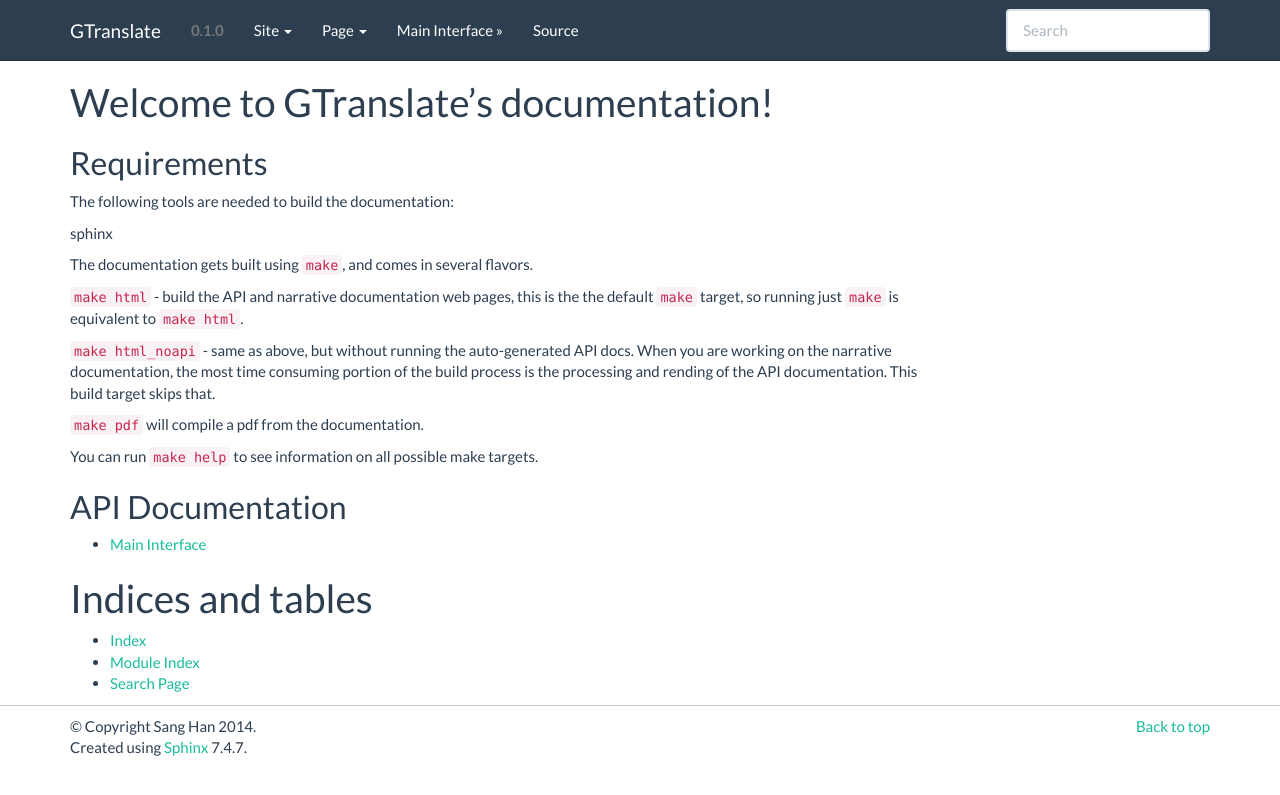
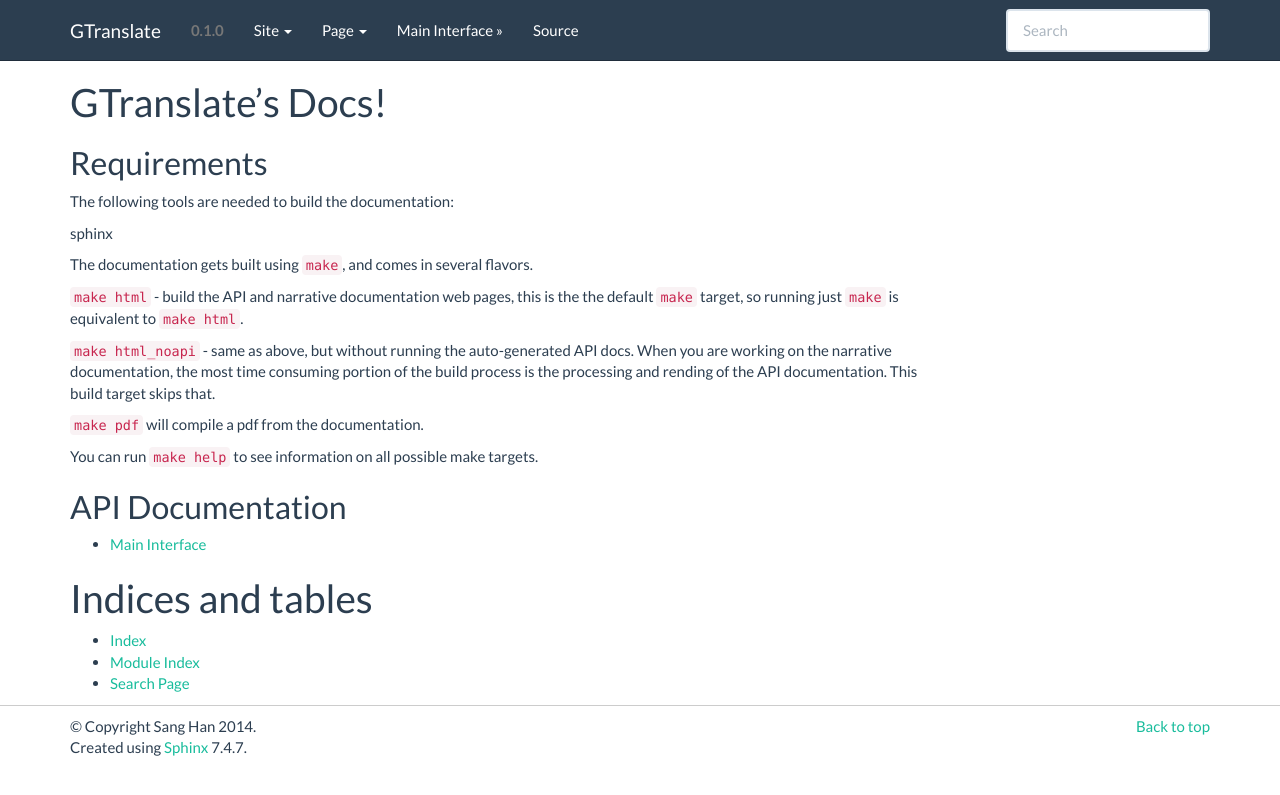
Before and after one commit to jjangsangy/py-translate, a Sphinx documentation site: the page built from docs/index.rst, in a window 1280 px wide. Shown: the top 795 px of the page. Built offline with Sphinx 7.4.7, drawn with Linux system fonts in a browser that asks for light colours; pages that are not in the unit, such as notebooks, are missing from menus.

Commit message:
update documentation

```diff
--- a/docs/index.rst
+++ b/docs/index.rst
@@ -3,8 +3,11 @@
    You can adapt this file completely to your liking, but it should at least
    contain the root `toctree` directive.
 
-Welcome to GTranslate's documentation!
+GTranslate's Docs!
 ======================================
+
+.. toctree::
+    README.rst
 
 Requirements
 ------------
```
Also changed, not shown: other parts of docs/index.rst (+0 -4 lines).
